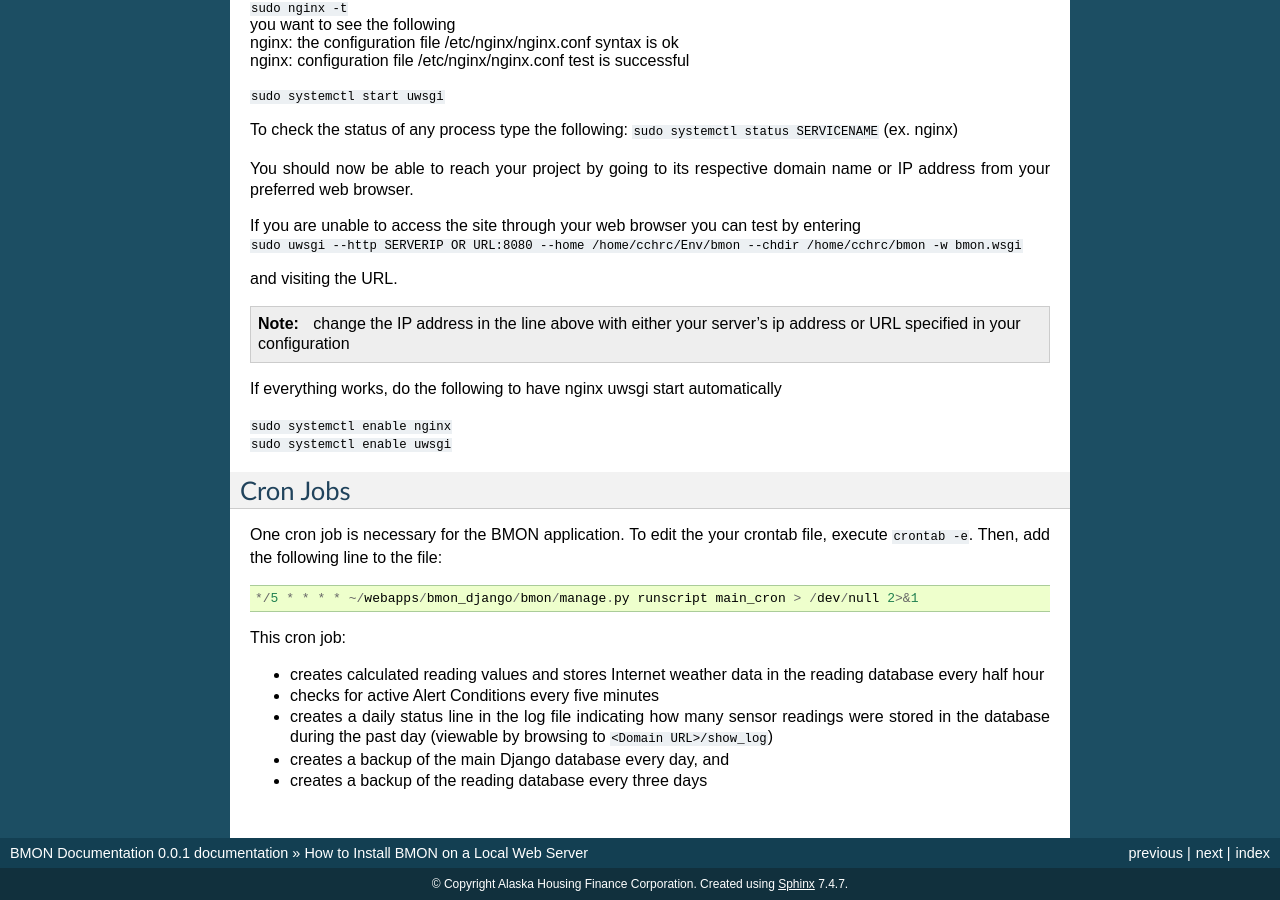
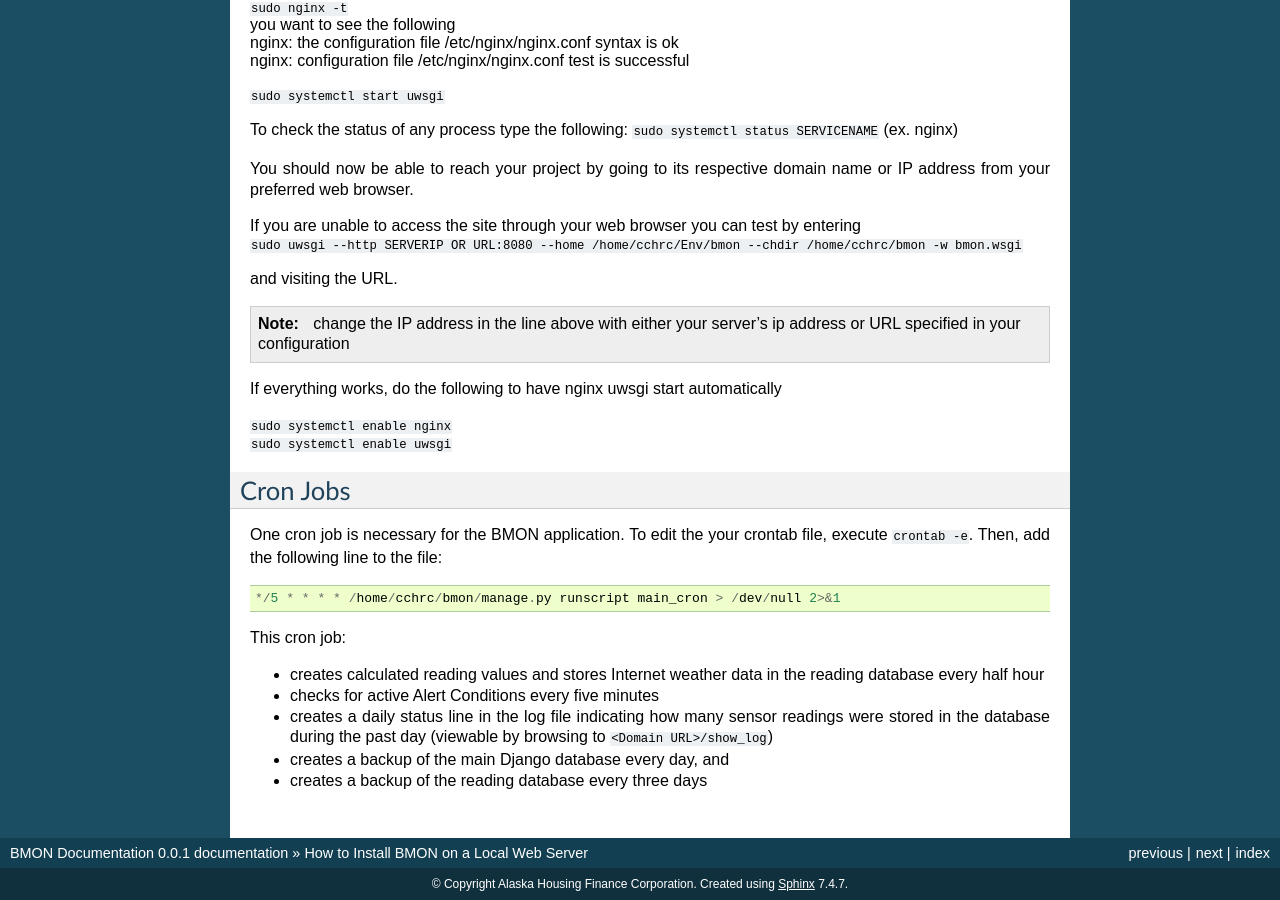
Before and after one commit to alanmitchell/bmon, a Sphinx documentation site: the page built from docs/source/how-to-install-BMON-locally.rst, in a window 1280 px wide and 900 px high, scrolled down 6534 px. Built offline with Sphinx 7.4.7, drawn with Linux system fonts in a browser that asks for light colours.

Commit message:
another minor edit

```diff
--- a/docs/source/how-to-install-BMON-locally.rst
+++ b/docs/source/how-to-install-BMON-locally.rst
@@ -366,7 +366,7 @@ the file:
 
 ::
 
-    */5 * * * * ~/webapps/bmon_django/bmon/manage.py runscript main_cron > /dev/null 2>&1
+    */5 * * * * /home/cchrc/bmon/manage.py runscript main_cron > /dev/null 2>&1
 
 This cron job:
 
```
